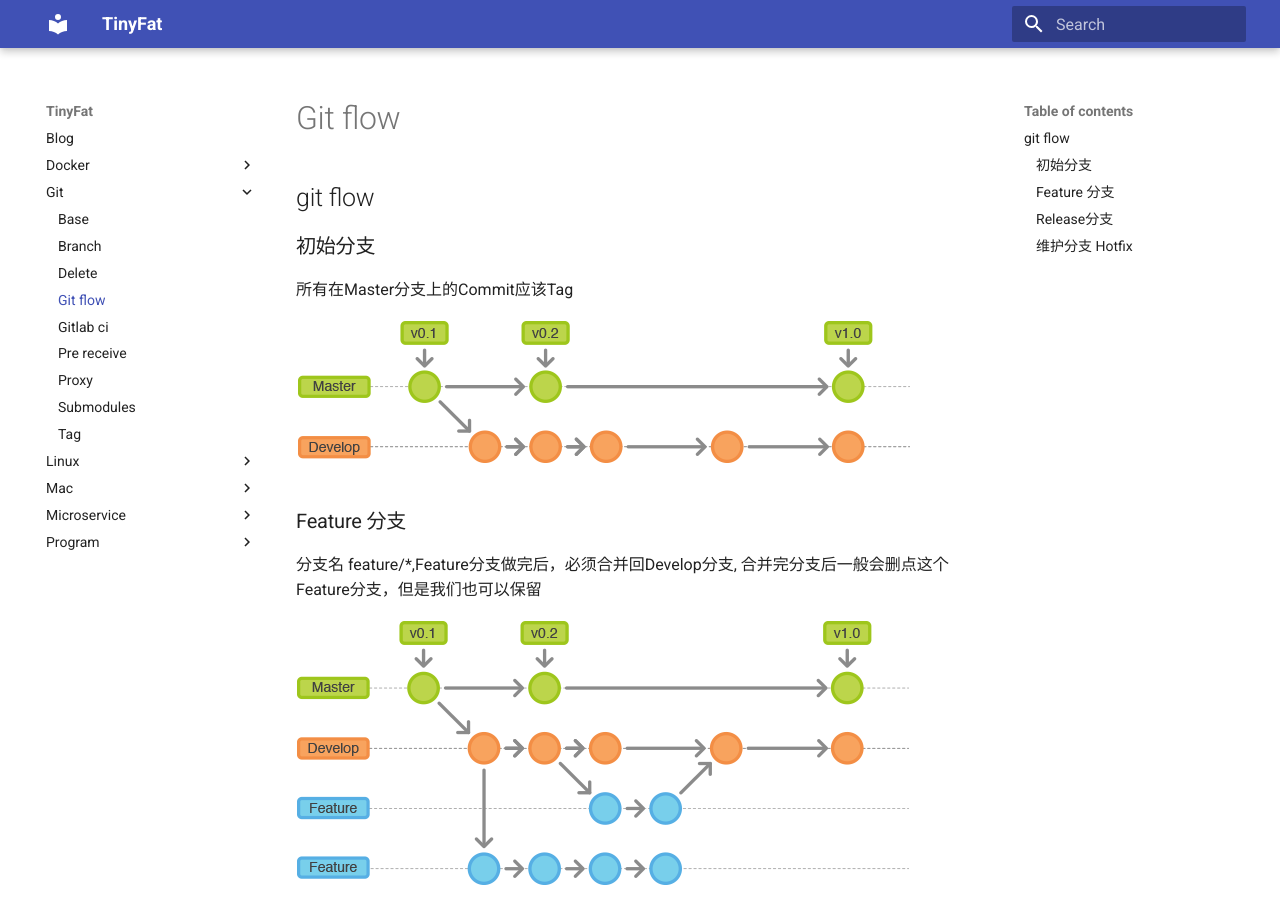
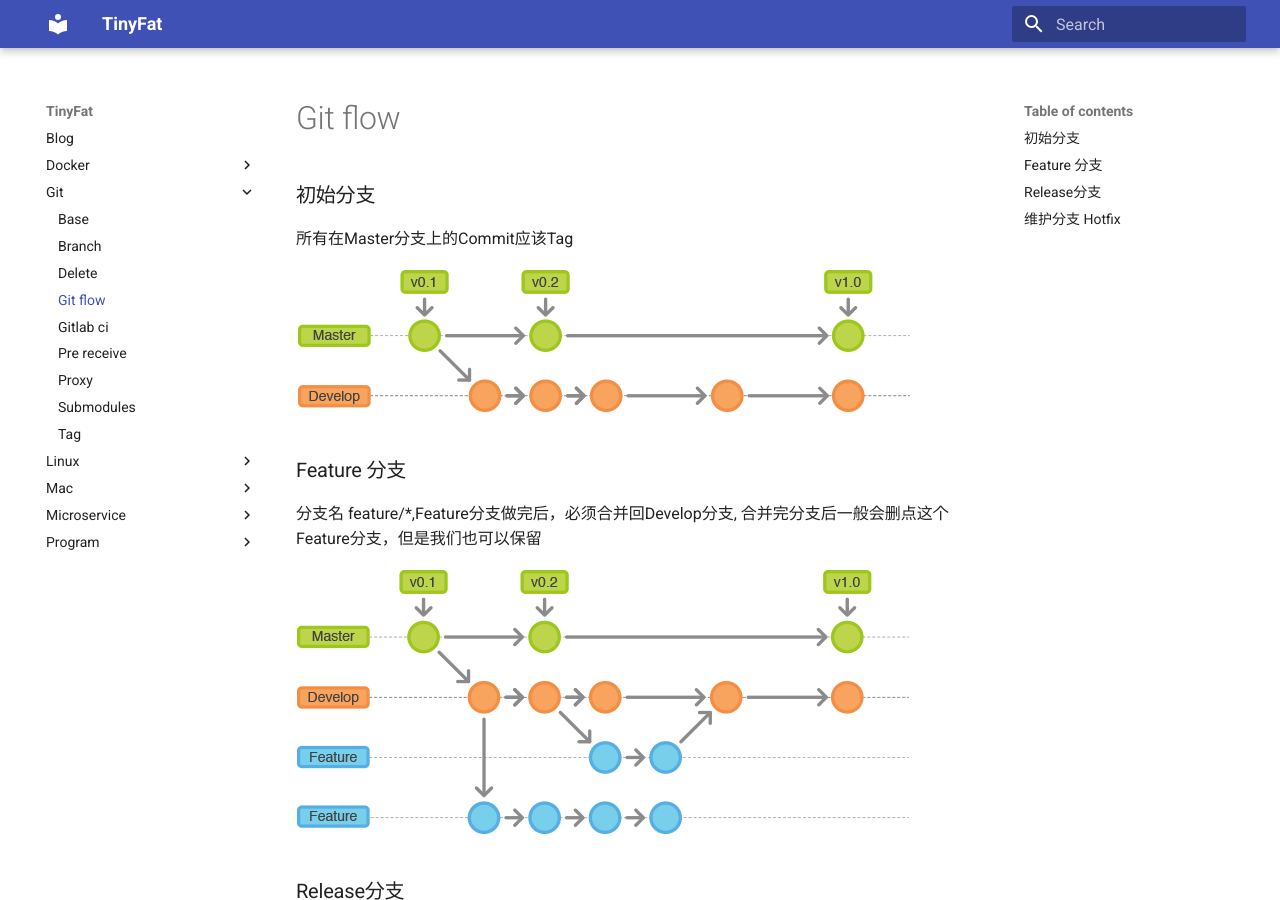
Before and after one commit to thj8/blog, an MkDocs documentation site: the page built from docs/Git/git-flow.md, in a window 1280 px wide and 900 px high. Built offline with MkDocs 1.6.1 and Material for MkDocs 9.7.7, drawn with Linux system fonts in a browser that asks for light colours.

Commit message:
feature git flow

```diff
--- a/docs/Git/git-flow.md
+++ b/docs/Git/git-flow.md
@@ -1,4 +1,3 @@
-## git flow
 ### 初始分支
 所有在Master分支上的Commit应该Tag
 
```
